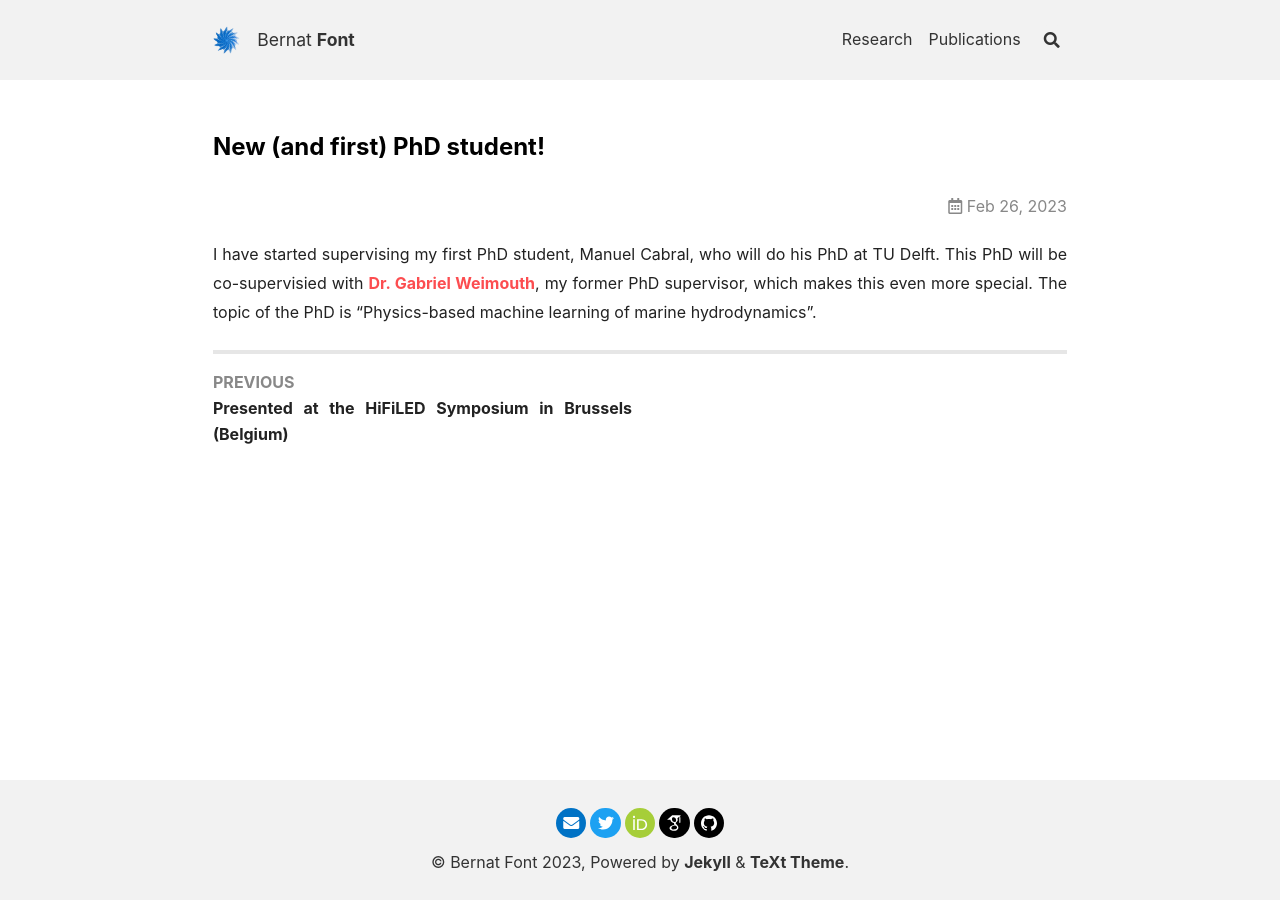
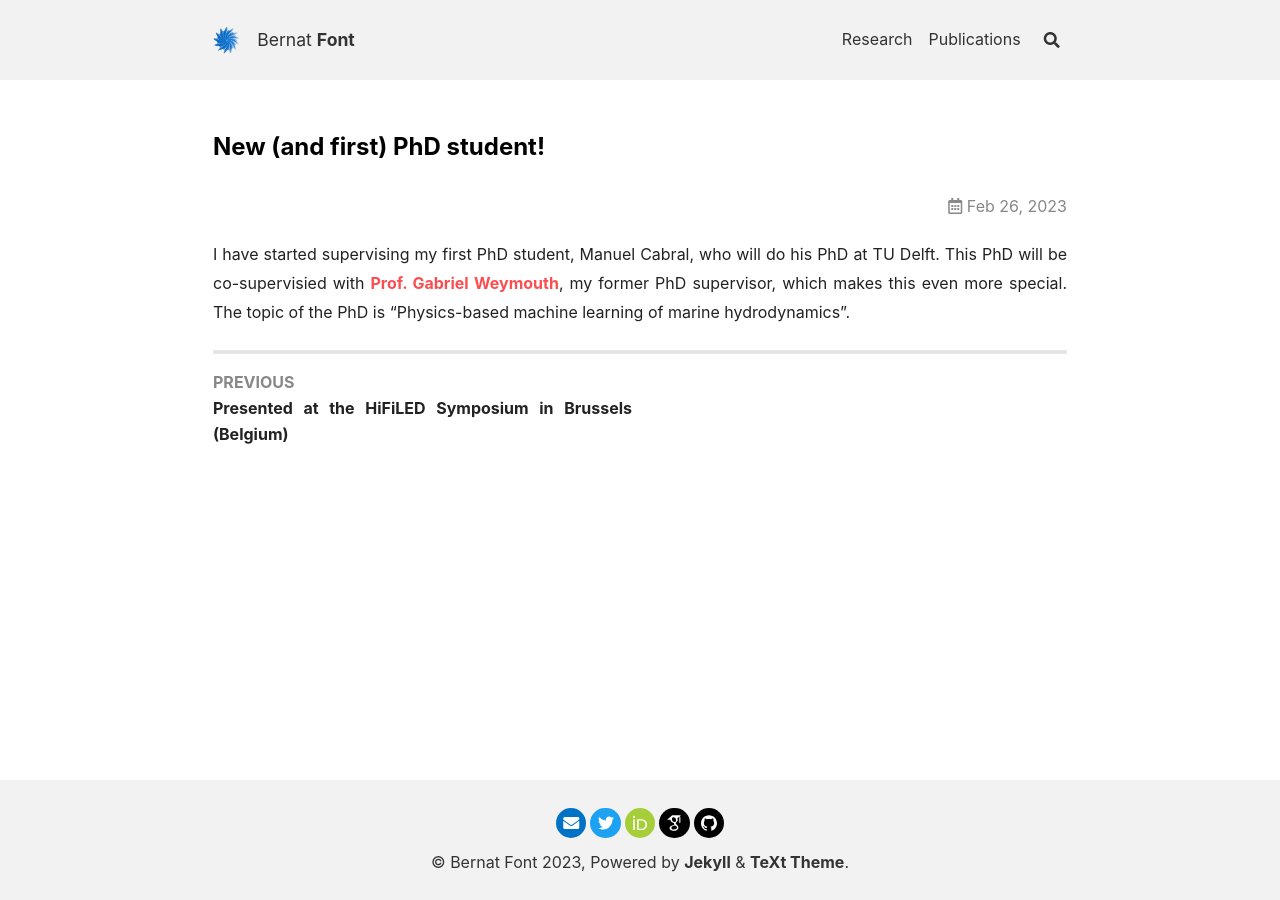
Before and after one commit to b-fg/b-fg.github.io, a Jekyll site: the page built from _news/260223.md, in a window 1280 px wide. Built offline with Jekyll 4.4.1, drawn with Linux system fonts in a browser that asks for light colours; nearby versions of some CDN libraries.

Commit message:
Typo in name fixed (again).

```diff
--- a/_news/260223.md
+++ b/_news/260223.md
@@ -7,5 +7,5 @@ inline: False
 ---
 
 I have started supervising my first PhD student, Manuel Cabral, who will do his PhD at TU Delft.
-This PhD will be co-supervisied with [Dr. Gabriel Weimouth](https://weymouth.github.io/), my former PhD supervisor, which makes this even more special.
+This PhD will be co-supervisied with [Prof. Gabriel Weymouth](https://weymouth.github.io/), my former PhD supervisor, which makes this even more special.
 The topic of the PhD is "Physics-based machine learning of marine hydrodynamics".
```
